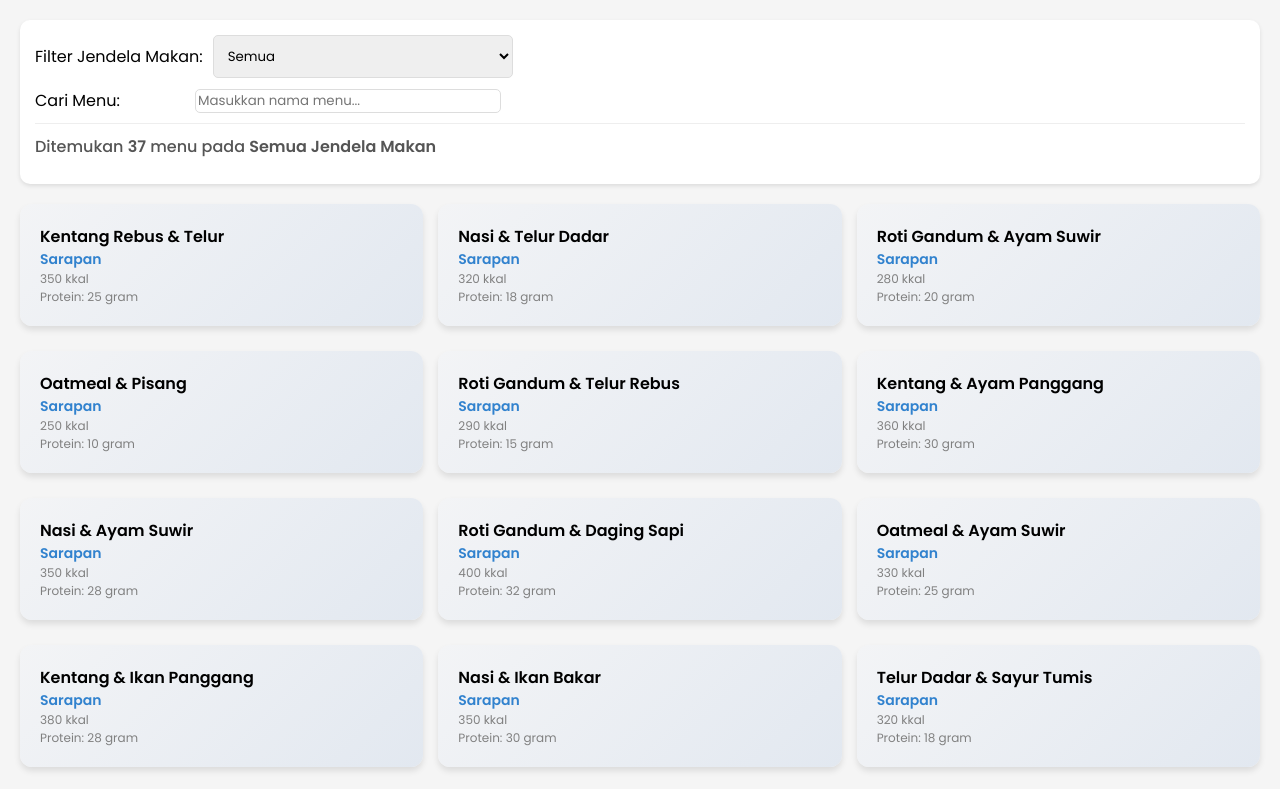
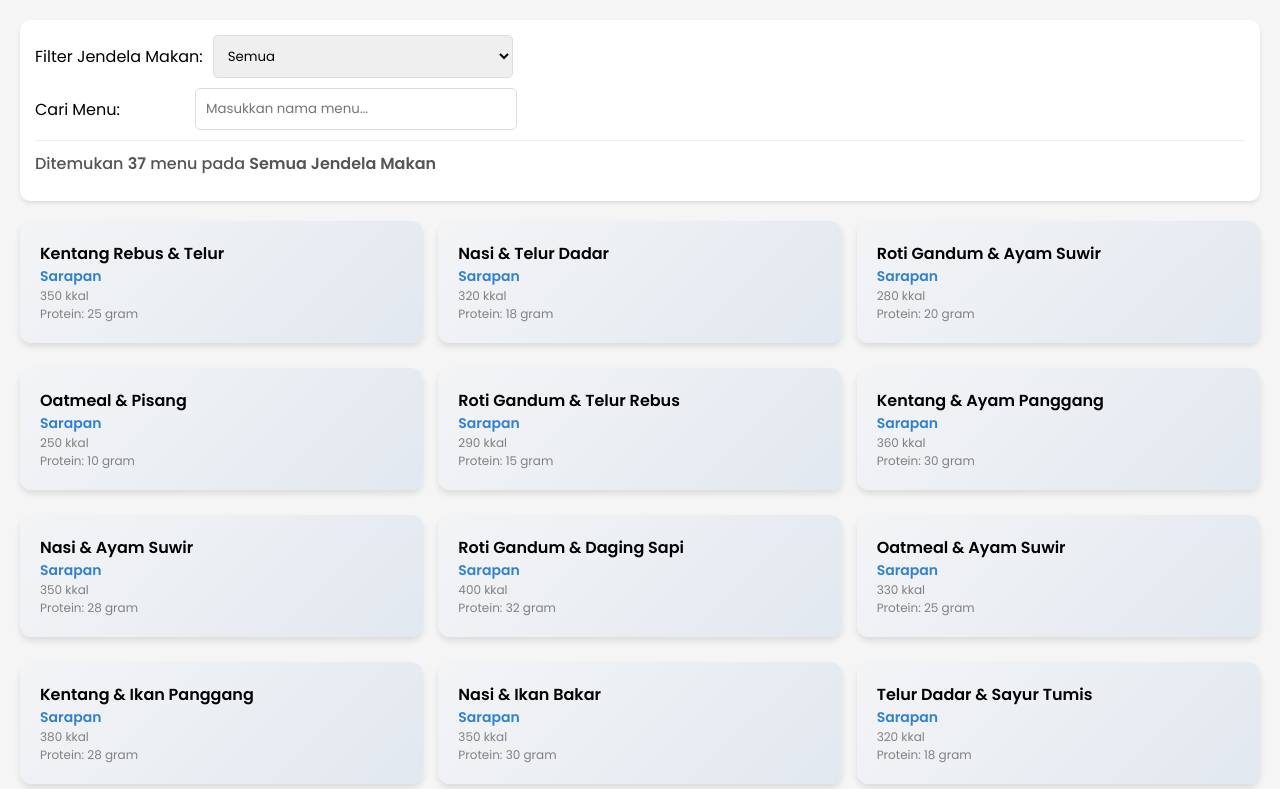
Before and after one commit to NandaMocha/Daftar-Makan-Diet, a plain HTML site: page index.html in a window 1280 px wide. Shown: the top 789 px of the page. Drawn offline with Linux system fonts and the light colour scheme.

Commit message:
feat: update field pencarian

```diff
--- a/style.css
+++ b/style.css
@@ -29,16 +29,7 @@ body {
     margin-right: 10px;
 }
 
-#searchInput {
-    flex: 1;
-    border-radius: 5px;
-    border: 1px solid #ddd;
-    font-family: 'Poppins', sans-serif;
-    max-width: 300px;
-    height: 200%;
-}
-
-#mealFilter {
+#mealFilter, #searchInput {
     flex: 1;
     padding: 10px;
     border-radius: 5px;
```
